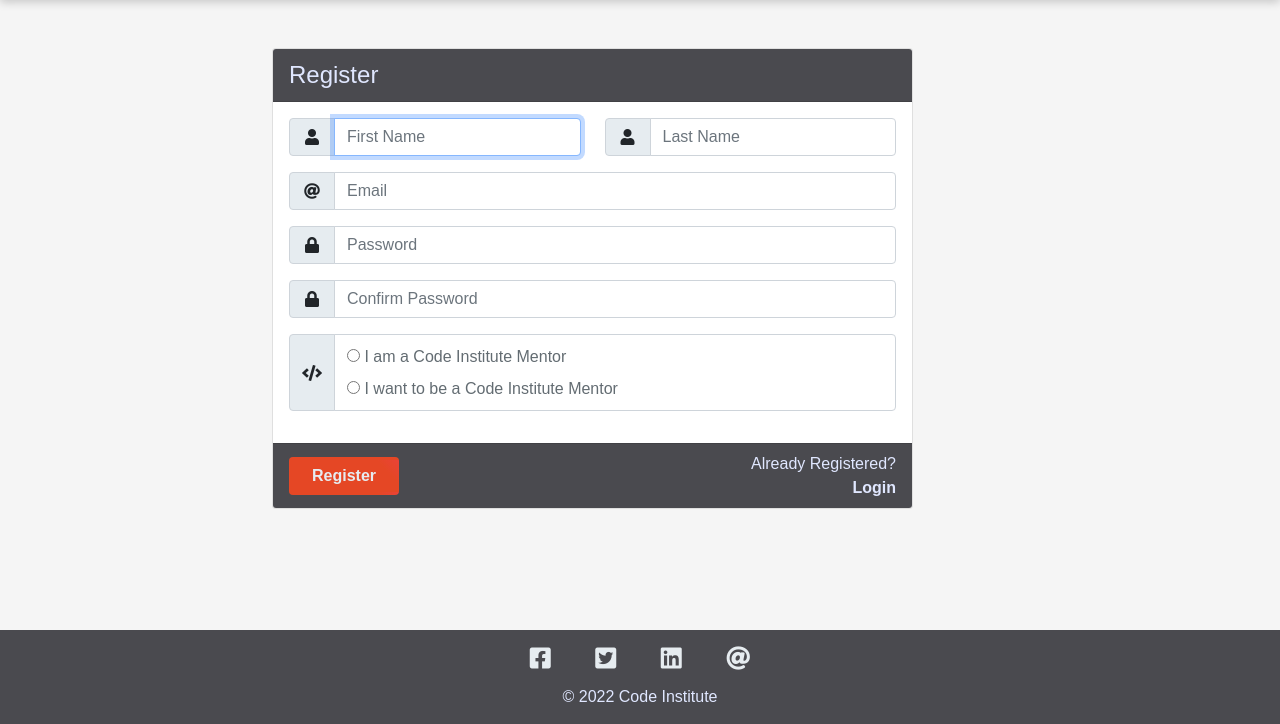
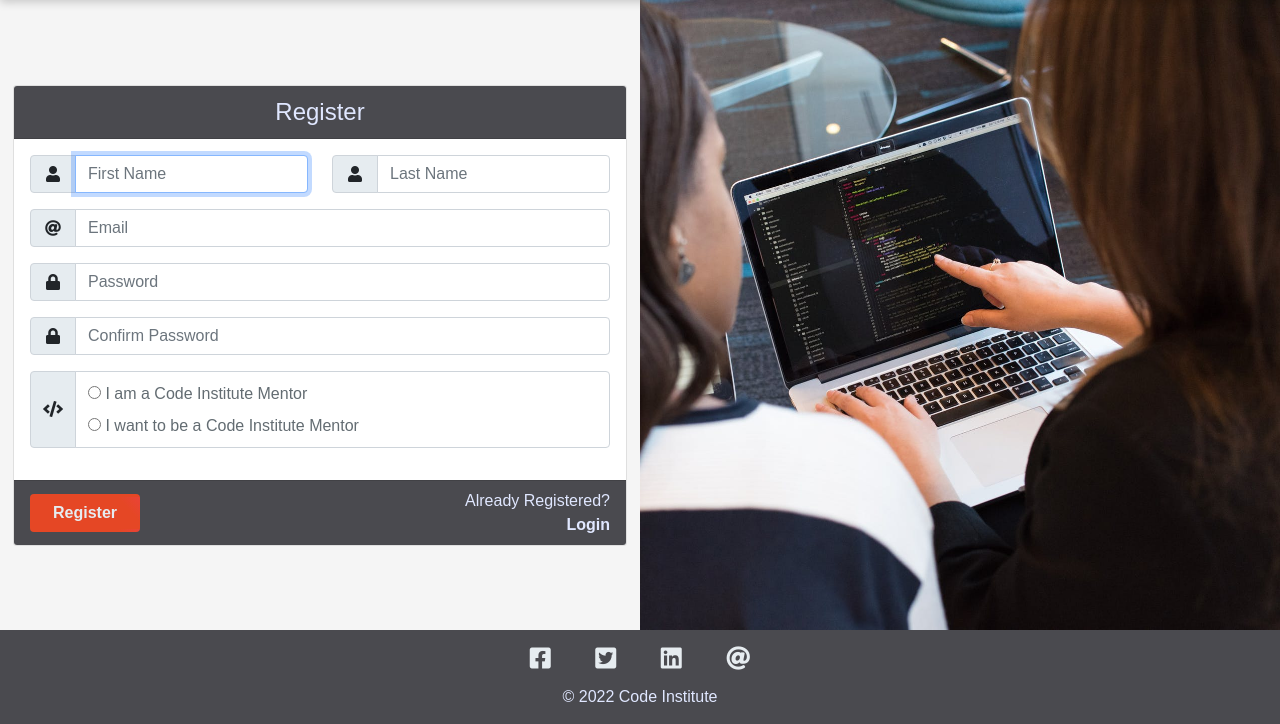
Before and after one commit to TravelTimN/ci-mentor-quiz, a Django app: page /auth/signup/ in a window 1280 px wide. Shown: the part 76-800 px from the top of the page. Run offline with Django 3.2, Linux system fonts and the light colour scheme; parts of the project's set-up code (start-up, migrations or seed data) failed here and were passed over.

Commit message:
Format layout of register page to match landing page

```diff
--- a/templates/account/signup.html
+++ b/templates/account/signup.html
@@ -2,25 +2,25 @@
 {% load i18n %}
 {% block content %}
 
+<div class="container-fluid h-100">
+	<div class="row h-100">
+		<!-- left-side welcome content -->
+		<div class="col-12 col-md-6 d-flex align-items-center justify-content-center">
 
-<div class="container mt-5">
-	<div class="row">
-		<div class="col-sm-12 col-md-10 offset-md-1 col-lg-7 offset-lg-2">
-
-			<!-- login form -->
-			<form method="POST" action="{% url 'account_signup' %}">
+			<!-- register form -->
+			<form method="POST" action="{% url 'account_signup' %}" class="auth-form">
 
 				<!-- CSRF Token -->
 				{% csrf_token %}
 
 				<fieldset class="card">
-					<legend class="card-header bg-p-grey text-t-grey">{% trans "Register" %}</legend>
+					<legend class="card-header bg-p-grey text-t-grey text-center">{% trans "Register" %}</legend>
 
 					<div class="card-body">
 
 						<div class="row">
 							<!-- first name field -->
-							<div class="col-xs-12 col-md-6">
+							<div class="col-xs-12 col-lg-6">
 								<div class="input-group mb-3">
 									<span class="input-group-text bg-s-grey"><i class="fas fa-user fa-fw"></i></span>
 									{{ form.first_name }}
@@ -28,7 +28,7 @@
 							</div>
 
 							<!-- last name field -->
-							<div class="col-xs-12 col-md-6">
+							<div class="col-xs-12 col-lg-6">
 								<div class="input-group mb-3">
 									<span class="input-group-text bg-s-grey"><i class="fas fa-user fa-fw"></i></span>
 									{{ form.last_name }}
@@ -108,8 +108,10 @@
 				</fieldset>
 
 			</form>
+		</div>
 
-		</div>
+		<!-- right-side background image -->
+		<div class="col-12 col-md-6 d-none d-md-flex" id="img-home-page"></div>
 	</div>
 </div>
 
```
Lines whose indentation alone changed are shown as unchanged.
